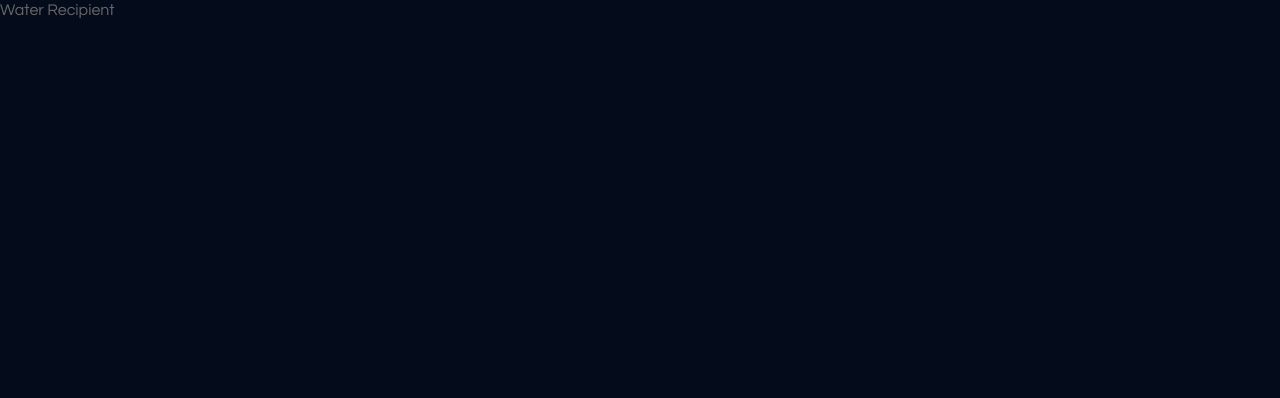
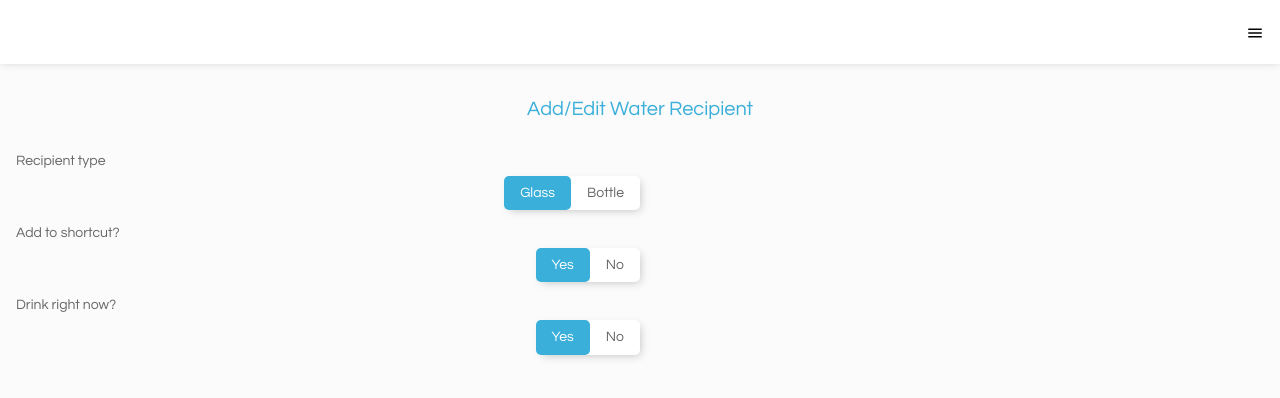
Before and after one commit to lararthur/water-accountant-frontend, a Next.js app: page /water-recipient in a window 1280 px wide. Shown: the top 398 px of the page. Built offline with nearby package versions, Linux system fonts and the light colour scheme.

Commit message:
Added a form to water-recipient page (incomplete though)

```diff
--- a/src/pages/water-recipient.tsx
+++ b/src/pages/water-recipient.tsx
@@ -1,7 +1,121 @@
-import React from 'react';
+import React, { useState } from 'react';
+import MenuComponent from '../components/common/MenuComponent';
+import SwitchComponent from '../components/common/SwitchComponent';
+import styles from '../styles/water-recipient.module.scss';
+
+type switchObjArrType = [
+  {
+    identifier: string;
+    checked: boolean;
+  },
+  {
+    identifier: string;
+    checked: boolean;
+  },
+];
 
 export default function WaterRecipient(): JSX.Element {
+  const defaultRecipientTypeSwitchObjArr: switchObjArrType = [
+    {
+      identifier: 'Glass',
+      checked: true,
+    },
+    {
+      identifier: 'Bottle',
+      checked: false,
+    },
+  ];
+  const defaultAddToShortcutSwitchObjArr: switchObjArrType = [
+    {
+      identifier: 'Yes',
+      checked: true,
+    },
+    {
+      identifier: 'No',
+      checked: false,
+    },
+  ];
+  const defaultDrinkNowSwitchObjArr: switchObjArrType = [
+    {
+      identifier: 'Yes',
+      checked: true,
+    },
+    {
+      identifier: 'No',
+      checked: false,
+    },
+  ];
+
+  const [
+    recipientTypeSwitchObjArr,
+    setRecipientTypeSwitchObjArr,
+  ] = useState(defaultRecipientTypeSwitchObjArr);
+  const [
+    addToShortcutSwitchObjArr,
+    setAddToShortcutSwitchObjArr,
+  ] = useState(defaultAddToShortcutSwitchObjArr);
+  const [
+    drinkNowSwitchObjArr,
+    setDrinkNowSwitchObjArr,
+  ] = useState(defaultDrinkNowSwitchObjArr);
+
+  const recipientTypeSwitchSubscriber = (newSwitchObjArr) => {
+    setRecipientTypeSwitchObjArr(newSwitchObjArr);
+  };
+  const addToShortcutSwitchSubscriber = (newSwitchObjArr) => {
+    setAddToShortcutSwitchObjArr(newSwitchObjArr);
+  };
+  const drinkNowSwitchSubscriber = (newSwitchObjArr) => {
+    setDrinkNowSwitchObjArr(newSwitchObjArr);
+  };
+
   return (
-    <p>Water Recipient</p>
+    <section className={`wrapper wrapper--fullHeight wrapper--greyBg ${styles.waterRecipientContainer}`}>
+      <MenuComponent />
+      <p className="title">Add/Edit Water Recipient</p>
+
+      <form className="form">
+
+        <div className="inputGroup">
+          <span
+            className="label"
+          >
+            <span className="label__text">Recipient type</span>
+            <SwitchComponent
+              relatedSwitch="recipientTypeSwitch"
+              switchObjArr={recipientTypeSwitchObjArr}
+              switchSubscriber={recipientTypeSwitchSubscriber}
+            />
+          </span>
+        </div>
+
+        <div className="inputGroup">
+          <span
+            className="label"
+          >
+            <span className="label__text">Add to shortcut?</span>
+            <SwitchComponent
+              relatedSwitch="shortcutSwitch"
+              switchObjArr={addToShortcutSwitchObjArr}
+              switchSubscriber={addToShortcutSwitchSubscriber}
+            />
+          </span>
+        </div>
+
+        <div className="inputGroup">
+          <span
+            className="label"
+          >
+            <span className="label__text">Drink right now?</span>
+            <SwitchComponent
+              relatedSwitch="drinkNowSwitch"
+              switchObjArr={drinkNowSwitchObjArr}
+              switchSubscriber={drinkNowSwitchSubscriber}
+            />
+          </span>
+        </div>
+      </form>
+
+    </section>
   );
 }
--- /dev/null
+++ b/src/styles/water-recipient.module.scss
@@ -0,0 +1,3 @@
+.waterRecipientContainer {
+    padding-top: 6rem;
+}
```
